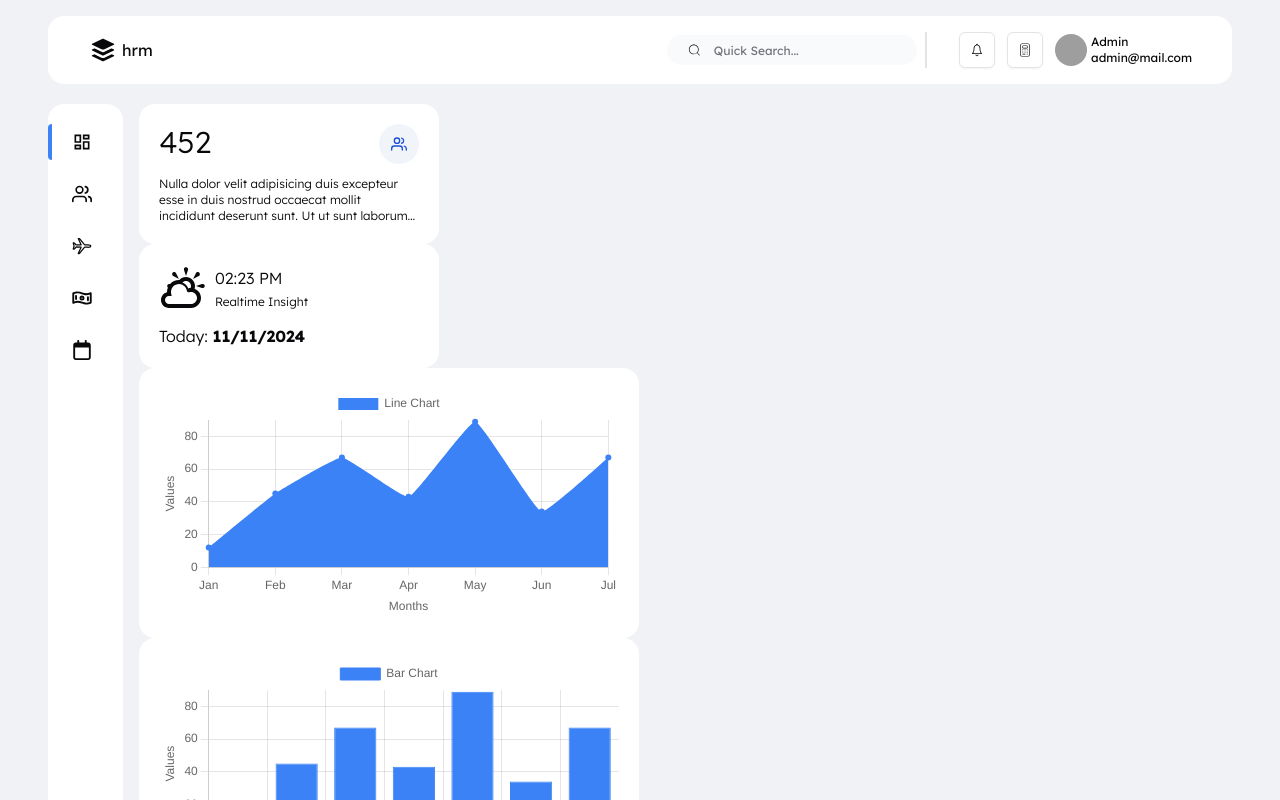
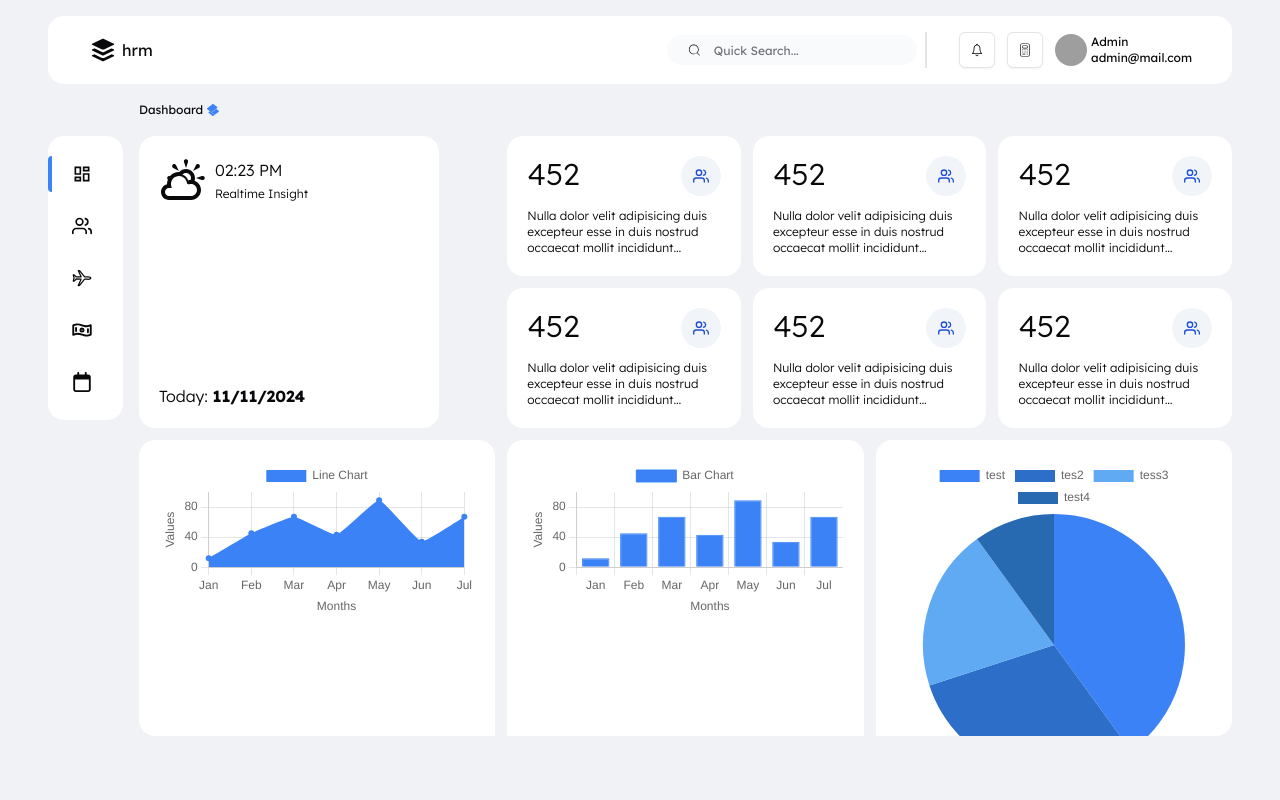
Before and after one commit to cenkbulbull/hrm, a Next.js app: page / in a window 1280 px wide. Shown: the top 800 px of the page. Built offline with nearby package versions, Linux system fonts and the light colour scheme; grey boxes are pictures that could not be loaded.

Commit message:
feat: root layout creation and grid layout

```diff
--- a/app/layout.js
+++ b/app/layout.js
@@ -1,25 +1,11 @@
-import Navbar from "@/components/Navbar";
-import "./globals.css";
-
-import { Lexend } from "next/font/google";
-import Sidebar from "@/components/Sidebar";
-const lexend = Lexend({ subsets: ["latin"] });
-
+// Sunucu tarafı işlemleri
 export const metadata = {
   title: "HRM",
   // description: "Generated by create next app",
 };
 
-export default function RootLayout({ children }) {
-  return (
-    <html lang="en">
-      <body className={`${lexend.className} antialiased px-12 py-4 `}>
-        <Navbar />
-        <div className="flex gap-4 mt-5">
-          <Sidebar />
-          <div className="flex-1">{children}</div>
-        </div>
-      </body>
-    </html>
-  );
+import RootLayout from "@/components/RootLayout"; // İstemci tarafı layout component'ini burada kullanıyoruz.
+
+export default function Layout({ children }) {
+  return <RootLayout>{children}</RootLayout>;
 }
--- a/app/page.js
+++ b/app/page.js
@@ -1,6 +1,7 @@
 import ChartCard from "@/components/ChartCard";
 import InformationCard from "@/components/InformationCard";
 import TodayCard from "@/components/TodayCard";
+
 import { FiUsers } from "react-icons/fi";
 
 export default function Home() {
@@ -12,6 +13,10 @@ export default function Home() {
   const pieColors = ["#3B82F6", "#2C6EC8", "#60A9F3", "#276AB1"]; // Pie grafik renkleri
   return (
     <div>
+      <div className="grid grid-cols-3 gap-3">
+        <TodayCard className="cols-span-1" />
+
+        <div className="col-span-2 grid grid-cols-3 gap-3">
           <InformationCard
             text="Nulla dolor velit adipisicing duis excepteur esse in duis nostrud
         occaecat mollit incididunt deserunt sunt. Ut ut sunt laborum ex occaecat
@@ -24,7 +29,66 @@ export default function Home() {
             icon={<FiUsers />}
           />
 
-      <TodayCard />
+          <InformationCard
+            text="Nulla dolor velit adipisicing duis excepteur esse in duis nostrud
+        occaecat mollit incididunt deserunt sunt. Ut ut sunt laborum ex occaecat
+        eu tempor labore enim adipisicing minim ad. Est in quis eu dolore
+        occaecat excepteur fugiat dolore nisi aliqua fugiat enim ut cillum.
+        Labore enim duis nostrud eu. Est ut eiusmod consequat irure quis
+        deserunt ex. Enim laboris dolor magna pariatur. Dolor et ad sint
+        voluptate sunt elit mollit officia ad enim sit consectetur enim."
+            count={452}
+            icon={<FiUsers />}
+          />
+
+          <InformationCard
+            text="Nulla dolor velit adipisicing duis excepteur esse in duis nostrud
+        occaecat mollit incididunt deserunt sunt. Ut ut sunt laborum ex occaecat
+        eu tempor labore enim adipisicing minim ad. Est in quis eu dolore
+        occaecat excepteur fugiat dolore nisi aliqua fugiat enim ut cillum.
+        Labore enim duis nostrud eu. Est ut eiusmod consequat irure quis
+        deserunt ex. Enim laboris dolor magna pariatur. Dolor et ad sint
+        voluptate sunt elit mollit officia ad enim sit consectetur enim."
+            count={452}
+            icon={<FiUsers />}
+          />
+
+          <InformationCard
+            text="Nulla dolor velit adipisicing duis excepteur esse in duis nostrud
+        occaecat mollit incididunt deserunt sunt. Ut ut sunt laborum ex occaecat
+        eu tempor labore enim adipisicing minim ad. Est in quis eu dolore
+        occaecat excepteur fugiat dolore nisi aliqua fugiat enim ut cillum.
+        Labore enim duis nostrud eu. Est ut eiusmod consequat irure quis
+        deserunt ex. Enim laboris dolor magna pariatur. Dolor et ad sint
+        voluptate sunt elit mollit officia ad enim sit consectetur enim."
+            count={452}
+            icon={<FiUsers />}
+          />
+
+          <InformationCard
+            text="Nulla dolor velit adipisicing duis excepteur esse in duis nostrud
+        occaecat mollit incididunt deserunt sunt. Ut ut sunt laborum ex occaecat
+        eu tempor labore enim adipisicing minim ad. Est in quis eu dolore
+        occaecat excepteur fugiat dolore nisi aliqua fugiat enim ut cillum.
+        Labore enim duis nostrud eu. Est ut eiusmod consequat irure quis
+        deserunt ex. Enim laboris dolor magna pariatur. Dolor et ad sint
+        voluptate sunt elit mollit officia ad enim sit consectetur enim."
+            count={452}
+            icon={<FiUsers />}
+          />
+
+          <InformationCard
+            text="Nulla dolor velit adipisicing duis excepteur esse in duis nostrud
+        occaecat mollit incididunt deserunt sunt. Ut ut sunt laborum ex occaecat
+        eu tempor labore enim adipisicing minim ad. Est in quis eu dolore
+        occaecat excepteur fugiat dolore nisi aliqua fugiat enim ut cillum.
+        Labore enim duis nostrud eu. Est ut eiusmod consequat irure quis
+        deserunt ex. Enim laboris dolor magna pariatur. Dolor et ad sint
+        voluptate sunt elit mollit officia ad enim sit consectetur enim."
+            count={452}
+            icon={<FiUsers />}
+          />
+        </div>
 
         {/* Line Chart */}
         <ChartCard
@@ -55,5 +119,6 @@ export default function Home() {
           backgroundColors={pieColors} // Renkleri dışarıdan veriyoruz
         />
       </div>
+    </div>
   );
 }
--- /dev/null
+++ b/components/RootLayout.js
@@ -0,0 +1,52 @@
+"use client"; // Bu, React component'inin istemci tarafında çalışacağını belirtir
+
+import { usePathname } from "next/navigation";
+import { SiPowerpages } from "react-icons/si";
+import Navbar from "@/components/Navbar";
+import Sidebar from "@/components/Sidebar";
+import { Lexend } from "next/font/google";
+import "../app/globals.css";
+
+const lexend = Lexend({ subsets: ["latin"] });
+
+export default function RootLayout({ children }) {
+  const pathname = usePathname();
+
+  const getPageTitle = () => {
+    if (pathname === "/") {
+      return "Dashboard";
+    }
+
+    const pageName = pathname.split("/").pop(); // URL'nin son kısmını alıyoruz
+    if (pageName) {
+      return pageName.charAt(0).toUpperCase() + pageName.slice(1); // İlk harfi büyük yapıyoruz
+    }
+
+    return "Dashboard";
+  };
+
+  return (
+    <html lang="en">
+      <body
+        className={`${lexend.className} antialiased px-12 py-4 overflow-hidden `}
+      >
+        <Navbar />
+
+        <div className="text-xs ">
+          <span className="flex items-center mx-[91px] my-3">
+            {getPageTitle()}
+            <SiPowerpages className="mx-1 my-2 text-blue-500" />
+          </span>
+        </div>
+
+        <div className="flex gap-4 h-[75vh]">
+          <div>
+            <Sidebar />
+          </div>
+
+          <div className="flex-1 overflow-y-auto rounded-2xl">{children}</div>
+        </div>
+      </body>
+    </html>
+  );
+}
--- a/components/Sidebar.jsx
+++ b/components/Sidebar.jsx
@@ -15,7 +15,7 @@ const Sidebar = () => {
     <div className="flex flex-col gap-4 text-xl bg-white rounded-2xl w-[75px] py-5">
       <Link
         href="/"
-        className={`px-5 py-2 rounded-sm border-l-4  ${
+        className={`px-5 py-2 rounded-sm border-l-4 hover:border-blue-500 transition-all${
           currentPath === "/" ? " border-blue-500" : "border-white"
         }`}
       >
@@ -23,7 +23,7 @@ const Sidebar = () => {
       </Link>
       <Link
         href="/test"
-        className={`px-5 py-2 rounded-sm border-l-4 ${
+        className={`px-5 py-2 rounded-sm border-l-4 hover:border-blue-500 transition-all ${
           currentPath === "/test" ? " border-blue-500" : "border-white "
         }`}
       >
@@ -31,7 +31,7 @@ const Sidebar = () => {
       </Link>
       <Link
         href="/test"
-        className={`px-5 py-2 rounded-sm border-l-4 ${
+        className={`px-5 py-2 rounded-sm border-l-4 hover:border-blue-500 transition-all ${
           currentPath === "/test" ? " border-blue-500" : "border-white "
         }`}
       >
@@ -40,7 +40,7 @@ const Sidebar = () => {
 
       <Link
         href="/test"
-        className={`px-5 py-2 rounded-sm border-l-4 ${
+        className={`px-5 py-2 rounded-sm border-l-4 hover:border-blue-500 transition-all ${
           currentPath === "/test" ? " border-blue-500" : "border-white "
         }`}
       >
@@ -49,7 +49,7 @@ const Sidebar = () => {
 
       <Link
         href="/test"
-        className={`px-5 py-2 rounded-sm border-l-4 ${
+        className={`px-5 py-2 rounded-sm border-l-4 hover:border-blue-500 transition-all ${
           currentPath === "/test" ? " border-blue-500" : "border-white "
         }`}
       >
```
Lines whose indentation alone changed are shown as unchanged.
